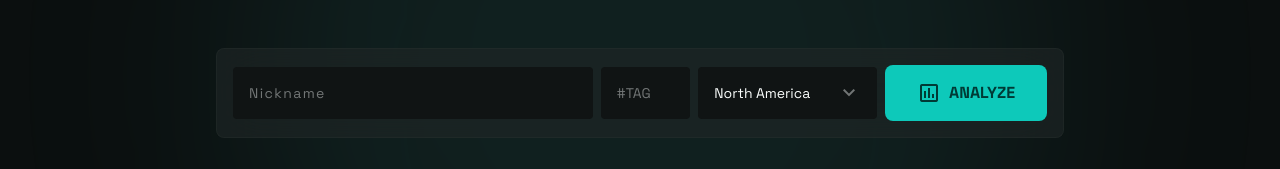
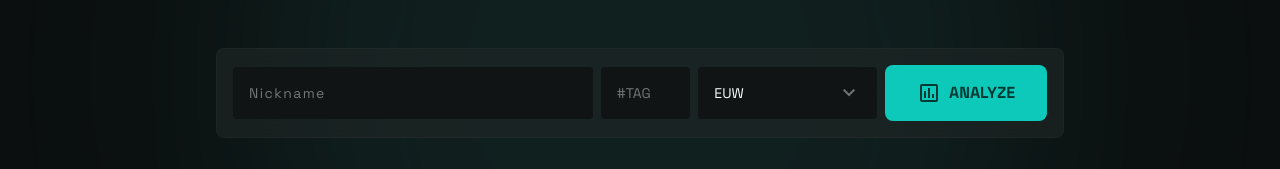
Before and after one commit to phantomvoyager4/OLA, a React (Vite) app in the folder src/FRONTEND/: page / in a window 1280 px wide. Shown: the part 326-495 px from the top of the page. Built offline with nearby package versions, Linux system fonts and the light colour scheme.

Commit message:
feat: prepare for backend and frontend connection

```diff
--- a/src/FRONTEND/src/App.jsx
+++ b/src/FRONTEND/src/App.jsx
@@ -1,6 +1,7 @@
 import TopNavBar from './components/TopNavBar';
 import Home from './pages/Home';
 import TierList from './pages/TierList';
+import PlayerProfile from './pages/PlayerProfile';
 import { Routes, Route } from 'react-router-dom';
 
 export default function App() {
@@ -10,6 +11,7 @@ export default function App() {
       <Routes>
         <Route path="/" element={<Home />} />
         <Route path="/tier-list" element={<TierList />} />
+        <Route path="/player/:region/:riotId" element={<PlayerProfile />} />
       </Routes>
     </>
   );
--- a/src/FRONTEND/src/components/TopNavBar.jsx
+++ b/src/FRONTEND/src/components/TopNavBar.jsx
@@ -54,7 +54,7 @@ export default function TopNavBar() {
         <span className="material-symbols-outlined text-[#a8acab] cursor-pointer hover:text-[#53eede] transition-colors">
           settings
         </span>
-        <button className="bg-primary-container text-on-primary-container hover:shadow-[0_0_20px_rgba(83,238,222,0.4)] transition-all duration-300 font-headline px-5 py-2 text-sm rounded-md flex items-center justify-center gap-2 active:scale-95">
+        <button className="bg-primary-container text-on-primary-container hover:shadow-[0_0_10px_rgba(83,238,222,0.4)] transition-all cursor-pointer duration-300 font-headline px-5 py-2 text-sm rounded-md flex items-center justify-center gap-2 active:scale-95">
           Sign In
         </button>
       </div>
--- a/src/FRONTEND/src/pages/Home.jsx
+++ b/src/FRONTEND/src/pages/Home.jsx
@@ -1,4 +1,23 @@
+import { useState } from 'react';
+import { useNavigate } from 'react-router-dom';
+
 export default function Home() {
+  const [nickname, setNickname] = useState('');
+  const [tag, setTag] = useState('');
+  const [region, setRegion] = useState('EUW');
+  const navigate = useNavigate();
+
+  const handleAnalyze = () => {
+    if (!nickname || !tag) return;
+
+    // Clean up inputs (remove # from tag if included)
+    const cleanTag = tag.replace('#', '');
+    // Standardize URL by removing spaces and making uppercase
+    const cleanRegion = region.replace(/\s+/g, '').toUpperCase();
+
+    navigate(`/player/${cleanRegion}/${nickname}-${cleanTag}`);
+  };
+
   return (
     <>
       <main className="min-h-screen pt-16 flex flex-col items-center justify-center relative overflow-hidden">
@@ -26,6 +45,8 @@ export default function Home() {
                   className="w-full bg-surface-container-low border-none focus:ring-1 focus:ring-primary rounded-sm text-on-surface placeholder:text-outline p-4 font-headline tracking-widest text-sm"
                   placeholder="Nickname"
                   type="text"
+                  value={nickname}
+                  onChange={(e) => setNickname(e.target.value)}
                 />
               </div>
               {/* Tag Input */}
@@ -34,26 +55,32 @@ export default function Home() {
                   className="w-full bg-surface-container-low border-none focus:ring-1 focus:ring-primary rounded-sm text-on-surface placeholder:text-outline p-4 font-headline text-sm"
                   placeholder="#TAG"
                   type="text"
+                  value={tag}
+                  onChange={(e) => setTag(e.target.value)}
                 />
               </div>
               {/* Region Select */}
               <div className="relative w-full md:w-64 md:w-80">
-                <select className="custom-select-appearance w-full bg-surface-container-low border-none focus:ring-1 focus:ring-primary rounded-sm text-on-surface p-4 pr-10 font-headline text-sm cursor-pointer">
-                  <option>North America</option>
-                  <option>Middle East</option>
-                  <option>Europe West</option>
-                  <option>Europe Nordic & East</option>
-                  <option>Oceania</option>
-                  <option>Korea</option>
-                  <option>Japan</option>
-                  <option>Brazil</option>
-                  <option>LAS</option>
-                  <option>LAN</option>
-                  <option>Russia</option>
-                  <option>Türkiye</option>
-                  <option>Southeast Asia</option>
-                  <option>Taiwan</option>
-                  <option>Vietnam</option>
+                <select
+                  className="custom-select-appearance w-full bg-surface-container-low border-none focus:ring-1 focus:ring-primary rounded-sm text-on-surface p-4 pr-10 font-headline text-sm cursor-pointer"
+                  value={region}
+                  onChange={(e) => setRegion(e.target.value)}
+                >
+                  <option value="EUW">EUW</option>
+                  <option value="EUNE">EUNE</option>
+                  <option value="NA">NA</option>
+                  <option value="Middle East">Middle East</option>
+                  <option value="Oceania">Oceania</option>
+                  <option value="Korea">Korea</option>
+                  <option value="Japan">Japan</option>
+                  <option value="Brazil">Brazil</option>
+                  <option value="LAS">LAS</option>
+                  <option value="LAN">LAN</option>
+                  <option value="Russia">Russia</option>
+                  <option value="Türkiye">Türkiye</option>
+                  <option value="Southeast Asia">Southeast Asia</option>
+                  <option value="Taiwan">Taiwan</option>
+                  <option value="Vietnam">Vietnam</option>
                 </select>
                 <span className="material-symbols-outlined absolute right-4 top-1/2 -translate-y-1/2 pointer-events-none text-outline">
                   expand_more
@@ -61,7 +88,10 @@ export default function Home() {
               </div>
             </div>
             {/* Search Button */}
-            <button className="bg-primary-container text-on-primary-container hover:shadow-[0_0_20px_rgba(83,238,222,0.4)] transition-all duration-300 font-headline font-bold px-8 py-4 rounded-lg flex items-center justify-center gap-2 active:scale-95">
+            <button
+              onClick={handleAnalyze}
+              className="bg-primary-container text-on-primary-container hover:shadow-[0_0_10px_rgba(83,238,222,0.4)] transition-all cursor-pointer duration-300 font-headline font-bold px-8 py-4 rounded-lg flex items-center justify-center gap-2 active:scale-95"
+            >
               <span className="material-symbols-outlined">insert_chart</span>{" "}
               ANALYZE
             </button>
--- /dev/null
+++ b/src/FRONTEND/src/pages/PlayerProfile.jsx
@@ -0,0 +1,31 @@
+import { useParams } from 'react-router-dom';
+
+export default function PlayerProfile() {
+  const { region, riotId } = useParams();
+
+  // Extract nickname and tag from riotId (e.g., softmax-EUNE1)
+  const lastDashIndex = riotId.lastIndexOf('-');
+  const nickname = lastDashIndex !== -1 ? riotId.substring(0, lastDashIndex) : riotId;
+  const tag = lastDashIndex !== -1 ? riotId.substring(lastDashIndex + 1) : '';
+
+  return (
+    <main className="min-h-screen pt-24 flex flex-col items-center">
+      <div className="w-full max-w-4xl px-6 text-center">
+        <h1 className="text-4xl font-headline font-bold text-on-surface mb-4">
+          Player Profile
+        </h1>
+        <div className="glass-panel ghost-border rounded-lg p-8">
+          <p className="text-xl text-on-surface-variant font-body">
+            You are searching for:
+          </p>
+          <div className="mt-4 text-2xl text-primary font-bold">
+            {nickname} #{tag} <span className="text-outline text-lg block mt-2">Region: {region}</span>
+          </div>
+          <p className="mt-8 text-outline text-sm italic">
+            (This is a blank page placeholder. The backend analysis request will be handled here later.)
+          </p>
+        </div>
+      </div>
+    </main>
+  );
+}
--- a/src/FRONTEND/vite.config.js
+++ b/src/FRONTEND/vite.config.js
@@ -3,9 +3,16 @@ import react from '@vitejs/plugin-react'
 import tailwindcss from '@tailwindcss/vite'
 
 
-// https://vite.dev/config/
 export default defineConfig({
   plugins: [react(),
     tailwindcss()
   ],
+  server: {
+  proxy: {
+      '/api': {
+        target: 'http://localhost:8000',
+        changeOrigin: true,
+      }
+    }
+  }
 })
```
Also changed, not shown: 1 other file (tests, documents, lock files or other folders).
